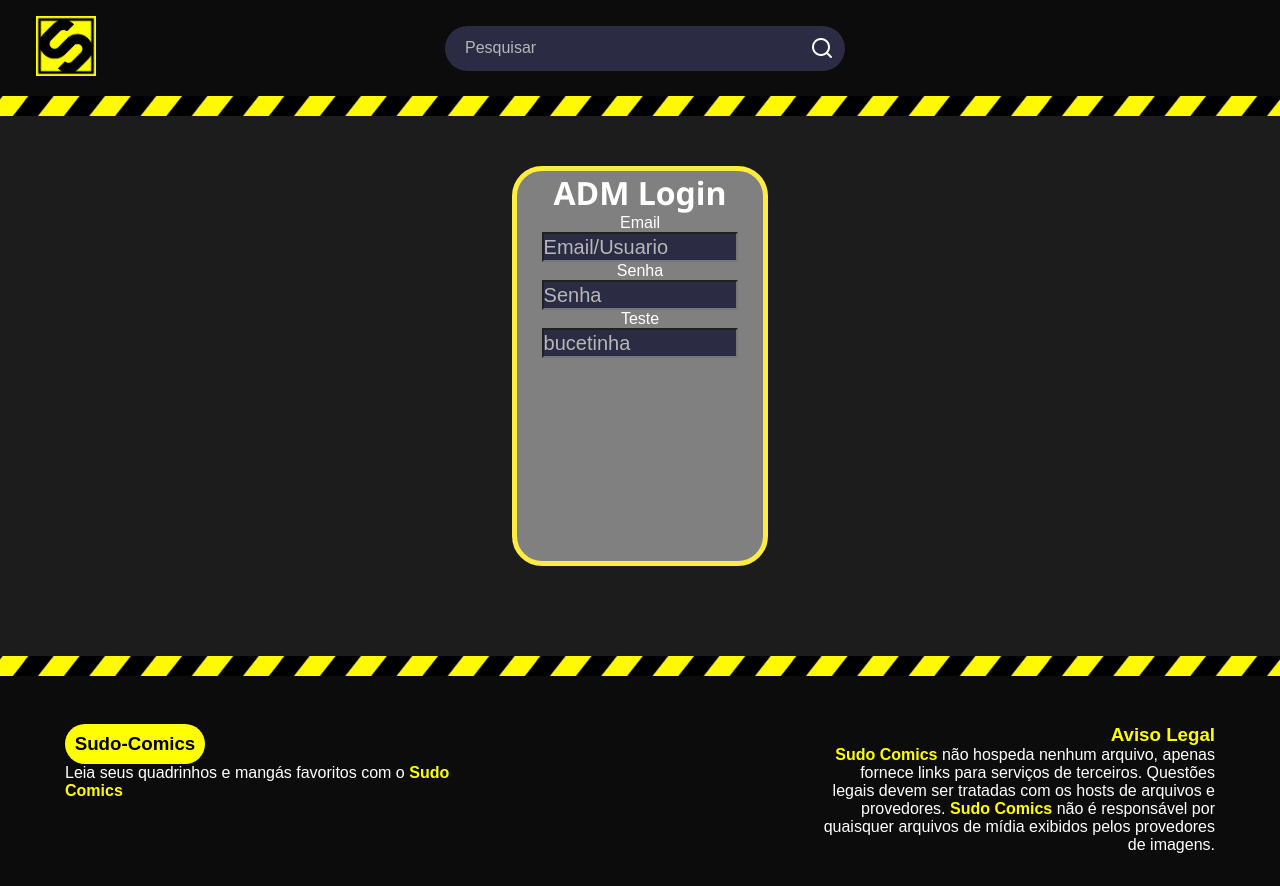
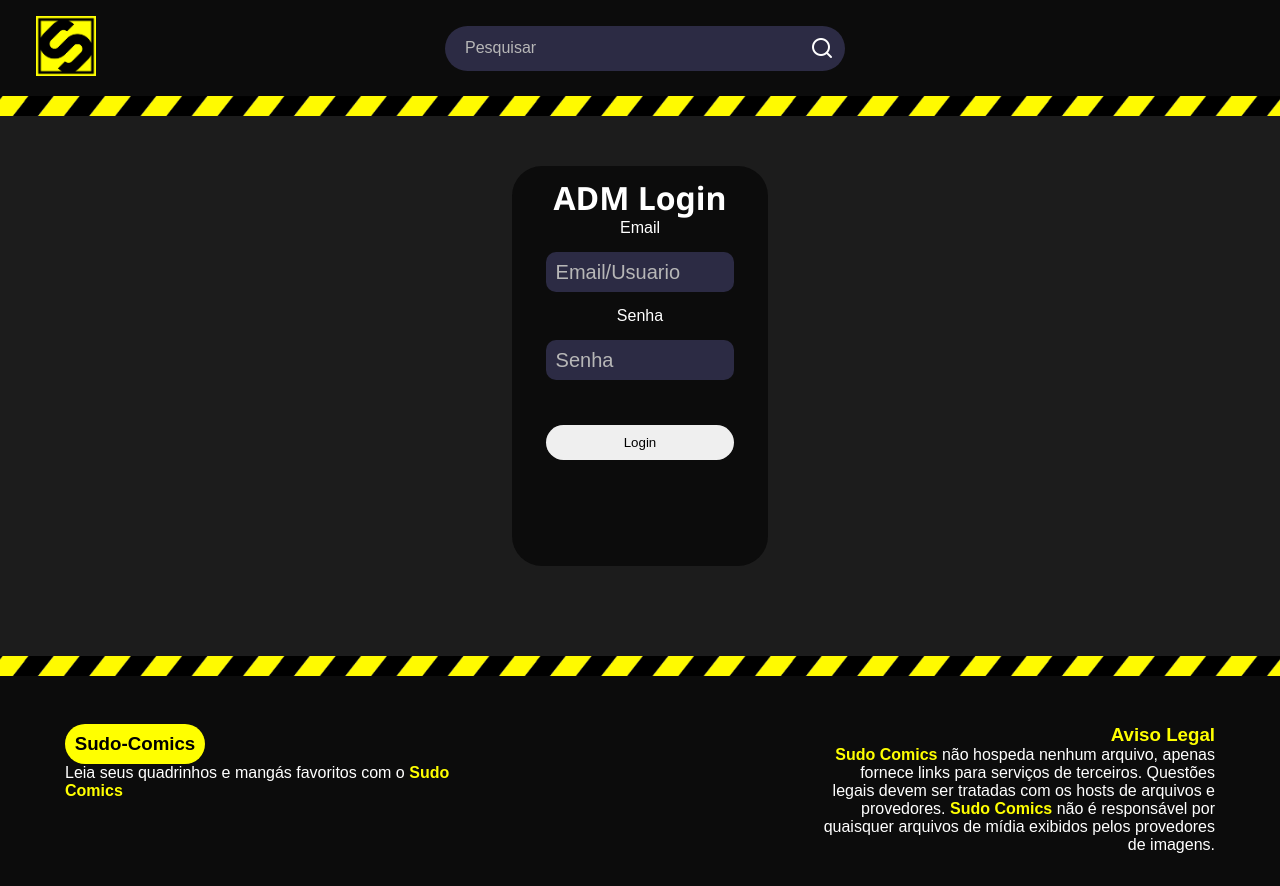
Before and after one commit to vicimon/sudocomics, a React (Create React App) app: page /admlogin in a window 1280 px wide. Built offline with nearby package versions, Linux system fonts and the light colour scheme; some icons are missing.

Commit message:
Adição e alteração da rota de Login

```diff
--- a/src/components/carousel/index.tsx
+++ b/src/components/carousel/index.tsx
@@ -2,10 +2,12 @@ import "../../style/App.css";
 import Marvel from "../../images/marvel.webp";
 import DC from "../../images/dc.webp";
 import Carousel01 from "../../images/carousel-1.webp";
+import Tape from "../tape/tape";
 import { Link } from "react-router-dom";
 
 export default function Carousel() {
   return (
+    <div id="car_container">
     <div id="car_wrapper">
       <div className="car_XLsqr">
         <span>
@@ -28,5 +30,7 @@ export default function Carousel() {
         </div>
       </div>
     </div>
+      <Tape></Tape>
+    </div>
   );
 }
--- a/src/components/header/header.tsx
+++ b/src/components/header/header.tsx
@@ -24,9 +24,11 @@ export default function Header() {
           <input className="search-bar" type="text" placeholder="Pesquisar" />
         </div>
         <div className="head_botoes">
+          <Link to={"/admlogin"}>
           <div className="head_icon">
-            <FeatherIcon icon="menu" />
+            <FeatherIcon icon="user" />
           </div>
+          </Link>
         </div>
       </div>
       <Tape></Tape>
--- a/src/pages/adm-login.tsx
+++ b/src/pages/adm-login.tsx
@@ -4,16 +4,17 @@ import "../style/App.css";
 
 export default function AdmLogin() {
   return (
-    <div className="conteiner-login-fundo">
+    <div>
       <Header></Header>
+      <div id="wrapper-login">
       <div className="conteiner-login">
         <h1 className="tittle-login">ADM Login</h1>
         <p>Email</p>
         <input className="text-bar-login"  type="Email" placeholder="Email/Usuario"/>
         <p>Senha</p>
         <input className="text-bar-login"  type="Password" placeholder="Senha"/>
-        <p>Teste</p>
-        <input className="text-bar-login"  type="text" placeholder="bucetinha"/>
+        <button id="login-button" type="submit"> Login </button>
+      </div>
       </div>
       <Footer></Footer>
     </div>
--- a/src/pages/home.tsx
+++ b/src/pages/home.tsx
@@ -12,7 +12,6 @@ export default function Home() {
   return (
     <div>
       <Header />
-      {/* <Tape></Tape> */}
       <div className="page_content">
         <Carousel />
         <h1>Novas HQs</h1>
--- a/src/style/App.css
+++ b/src/style/App.css
@@ -72,7 +72,6 @@ body {
   outline: none;
 }
 
-input:hover,
 input:focus {
   transition: outline-color 0.6s;
   color: white;
@@ -126,8 +125,17 @@ svg {
   background-color: #0c0c0c;
   height: fit-content;
   padding: 0 50px;
-  padding-bottom: 30px;
+  /* padding-bottom: 30px; */
   user-select: none;
+  width:80vw
+
+}
+
+#car_container {
+  display: flex;
+  flex-direction: column;
+  width: 100vw;
+  align-items: center;
 }
 
 .car_XLsqr {
@@ -498,22 +506,26 @@ p{
 }
 
 /* CSS da Pagina de Login */
-
-.conteiner-login-fundo {
+#wrapper-login{
+  width: 100vw;
   display: flex;
   flex-direction: column;
   align-items: center;
 }
 
 .conteiner-login {
-  background-color: grey;
+  padding: 10px;
+  background-color: #0c0c0c;
+  display: flex;
+  flex-direction: column;
   width: 20vw;
   height: 50vh;
   margin: 50px 0 90px 0;
   text-align: center;
   color: white;
   border-radius: 30px;
-  border: #ffec43 solid 5px;
+  /* border: #ffec43 solid 1px; */
+  align-items: center;
 }
 
 .tittle-login{
@@ -523,8 +535,21 @@ p{
 
 .text-bar-login {
   background-color: #2C2B44;
-  height: 30px;
+  border-radius: 10px;
+  height: 40px;
   width: 80%;
   font-size: 20px;
   color: white;
+  outline: none;
+  border: none;
+  padding: 10px;
+  margin: 15px;
 }
+
+#login-button {
+  margin: 30px 0;
+  padding: 10px;
+  border-radius: 20px;
+  width: 80%;
+  border: none;
+}
```
